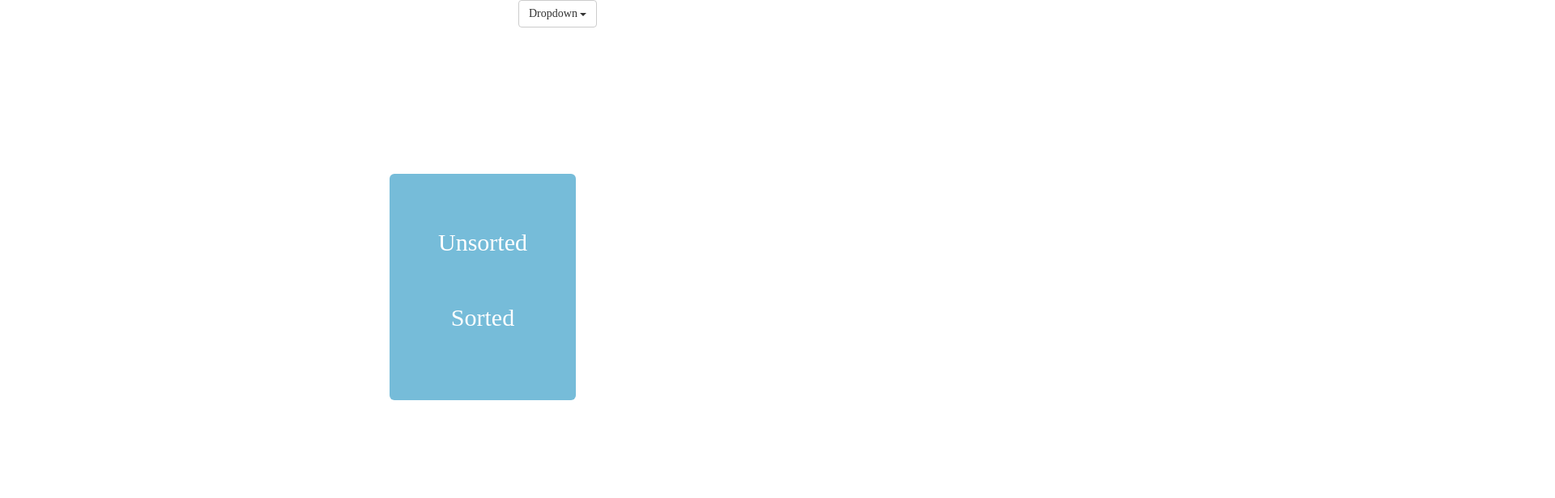
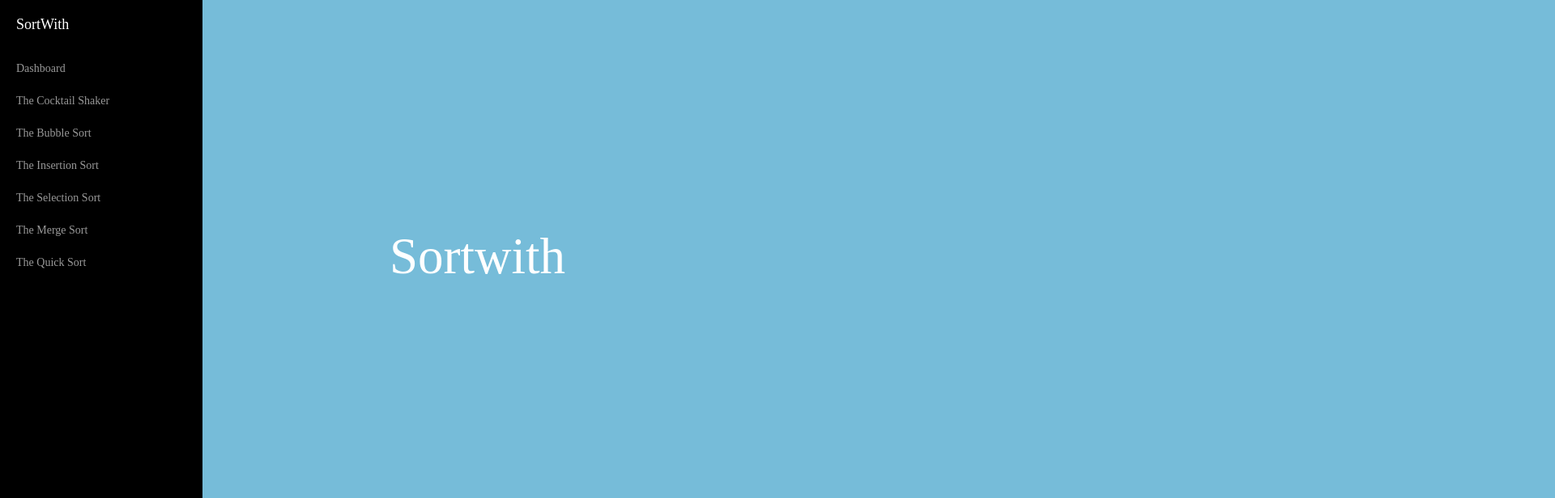
Before and after one commit to GianCastle/SortWith, a plain HTML site: page index.html in a window 1280 px wide. Shown: the top 616 px of the page at 81% size, 1920 px wide, since content can reach past the window. Drawn offline with nearby package versions, Linux system fonts and the light colour scheme.

Commit message:
Added sidebar menu to index.html

```diff
--- a/index.html
+++ b/index.html
@@ -13,56 +13,43 @@
     <script src="https://cdnjs.cloudflare.com/ajax/libs/jquery/1.11.3/jquery.min.js"></script>
     <script src="https://cdnjs.cloudflare.com/ajax/libs/twitter-bootstrap/3.3.5/js/bootstrap.min.js"></script>
     <script src="main.js"></script>
-    <div class="dropdown">
-        <button class="btn btn-default dropdown-toggle" type="button" id="dropdownMenu1" data-toggle="dropdown" aria-haspopup="true" aria-expanded="true">
-            Dropdown
-            <span class="caret"></span>
-        </button>
-        <ul class="dropdown-menu" aria-labelledby="dropdownMenu1">
-            <li><a href="#" id="cocktail">Cocktail Shaker sort</a></li>
-            <li><a href="#" id="bubble">Bubble sort</a></li>
-            <li><a href="#" id="selection">Selection sort</a></li>
-            <li><a href="#" id="insertion">Insertion Sort</a></li>
-            <li><a href="#" id="merge">Merge sort</a></li>
-            <li><a href="#" id="quicksort">Quick sort</a></li>
-            <li><strong>More comming soon!</strong></li>
-        </ul>
+     <div id="wrapper">
+        <div id="sidebar-wrapper">
+            <ul class="sidebar-nav">
+                <li class="sidebar-brand">
+                    <a href="#">
+                        SortWith
+                    </a>
+                </li>
+                <li>
+                    <a href="#">Dashboard</a>
+                </li>
+                <li>
+                    <a href="#">The Cocktail Shaker</a>
+                </li>
+                <li>
+                    <a href="#">The Bubble Sort</a>
+                </li>
+                <li>
+                    <a href="#">The Insertion Sort</a>
+                </li>
+                <li>
+                    <a href="#">The Selection Sort</a>
+                </li>
+                <li>
+                    <a href="#">The Merge Sort</a>
+                </li>
+                <li>
+                    <a href="#">The Quick Sort</a>
+                </li>
+            </ul>
+
+        </div>
     </div>
-    <script>
-        //TODO logic event when clicked
-        $(function () {
-            $('#cocktail').click(function() {
+    <div class="jumbotron">
+        <h1>Sortwith</h1>
+    </div>
 
-            });
-            $('#bubble').click(function() {
-
-            });
-            $('#selection').click(function() {
-
-            });
-            $('#insertion').click(function() {
-
-            });
-            $('#merge').click(function() {
-
-            });
-
-            $('#quicksort').click(function() {
-
-            });
-        });
-    </script>
-    <div class="container">
-        <div class="jumbotron">
-            <h2>Unsorted</h2>
-            <h3 id="array_unordered"></h3>
-            <br>
-            <h2>Sorted</h2>
-            <h3 id="array_ordered"></h3>
-        </div>
-
-    </div>
-    </div>
 </body>
 
 </html>
--- a/main.js
+++ b/main.js
@@ -146,5 +146,3 @@ SortWith.createRamdomArr = function (elements, range) {
 
     return arr;
 }
-
-console.log(arr);
--- a/style.css
+++ b/style.css
@@ -1,5 +1,6 @@
  body {
      font-family: 'Ubuntu Mono';
+     background-color: #76bcd9;
  }
 
  .jumbotron {
@@ -9,16 +10,125 @@
      color: white;
      position: absolute;
      text-align: center;
-     background-color: #76bcd9;
+     background-color: inherit;
      margin: -25px 0 0 -31px;
  }
-.btn-default, .dropdown {
-    top: 40%;
-    left: 50%;
+
+
+#wrapper {
+    padding-left: 0;
+    -webkit-transition: all 0.5s ease;
+    -moz-transition: all 0.5s ease;
+    -o-transition: all 0.5s ease;
+    transition: all 0.5s ease;
 }
 
- jumbotron h3 {
-     margin: auto;
-     line-height: 50px;
-     vertical-align: middle;
- }
+#wrapper.toggled {
+    padding-left: 250px;
+}
+
+#sidebar-wrapper {
+    z-index: 1000;
+    position: fixed;
+    left: 250px;
+    width: 0;
+    height: 100%;
+    margin-left: -250px;
+    overflow-y: auto;
+    background: #000;
+    -webkit-transition: all 0.5s ease;
+    -moz-transition: all 0.5s ease;
+    -o-transition: all 0.5s ease;
+    transition: all 0.5s ease;
+}
+
+#wrapper.toggled #sidebar-wrapper {
+    width: 250px;
+}
+
+#page-content-wrapper {
+    width: 100%;
+    position: absolute;
+    padding: 15px;
+}
+
+#wrapper.toggled #page-content-wrapper {
+    position: absolute;
+    margin-right: -250px;
+}
+
+/* Sidebar Styles */
+
+.sidebar-nav {
+    position: absolute;
+    top: 0;
+    width: 250px;
+    margin: 0;
+    padding: 0;
+    list-style: none;
+}
+
+.sidebar-nav li {
+    text-indent: 20px;
+    line-height: 40px;
+}
+
+.sidebar-nav li a {
+    display: block;
+    text-decoration: none;
+    color: #999999;
+}
+
+.sidebar-nav li a:hover {
+    text-decoration: none;
+    color: #fff;
+    background: rgba(255,255,255,0.2);
+}
+
+.sidebar-nav li a:active,
+.sidebar-nav li a:focus {
+    text-decoration: none;
+}
+
+.sidebar-nav > .sidebar-brand {
+    height: 65px;
+    font-size: 18px;
+    line-height: 60px;
+}
+
+.sidebar-nav > .sidebar-brand a {
+    color: #999999;
+}
+
+.sidebar-nav > .sidebar-brand a:hover {
+    color: #fff;
+    background: none;
+}
+
+@media(min-width:768px) {
+    #wrapper {
+        padding-left: 250px;
+    }
+
+    #wrapper.toggled {
+        padding-left: 0;
+    }
+
+    #sidebar-wrapper {
+        width: 250px;
+    }
+
+    #wrapper.toggled #sidebar-wrapper {
+        width: 0;
+    }
+
+    #page-content-wrapper {
+        padding: 20px;
+        position: relative;
+    }
+
+    #wrapper.toggled #page-content-wrapper {
+        position: relative;
+        margin-right: 0;
+    }
+}
```
